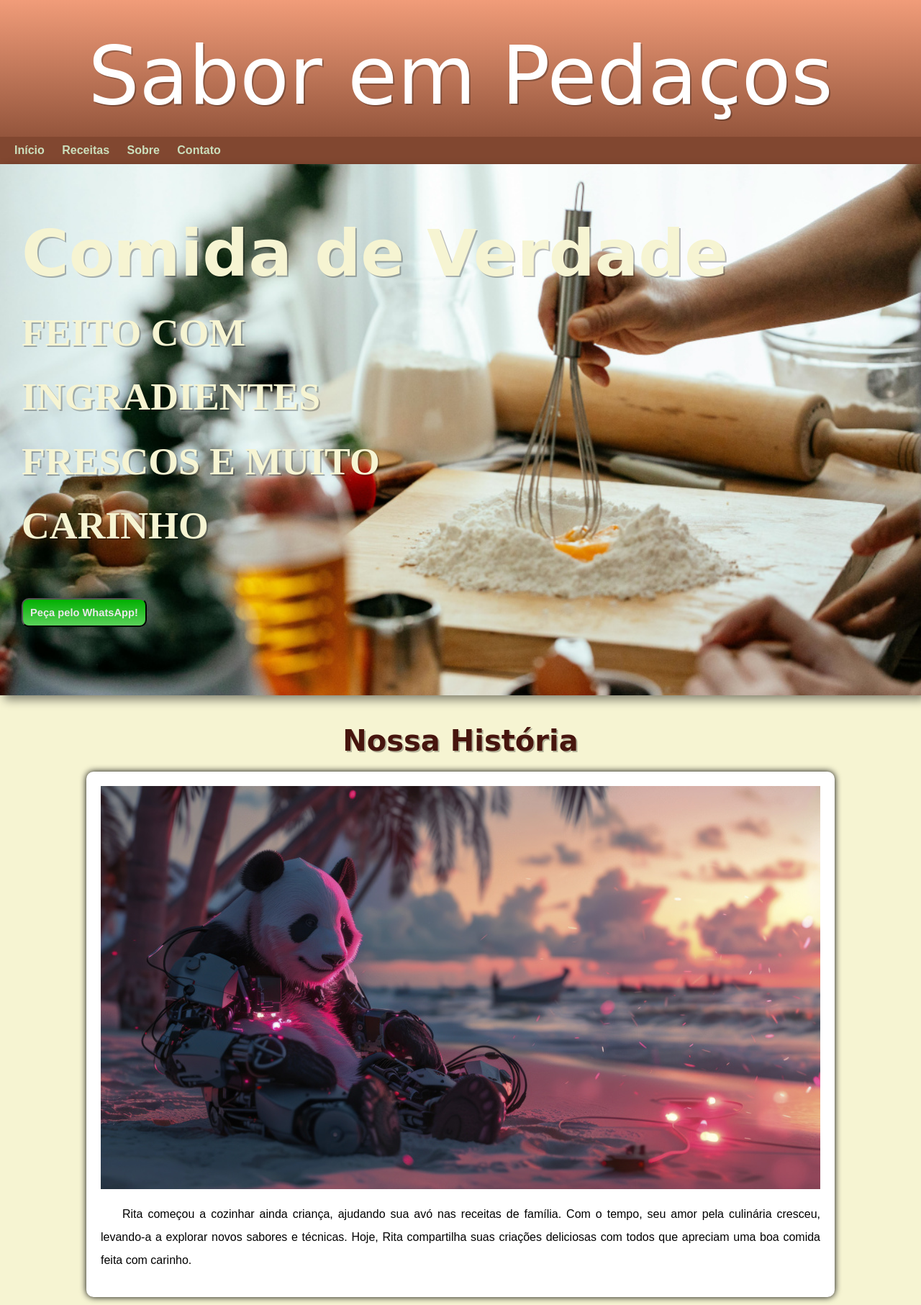
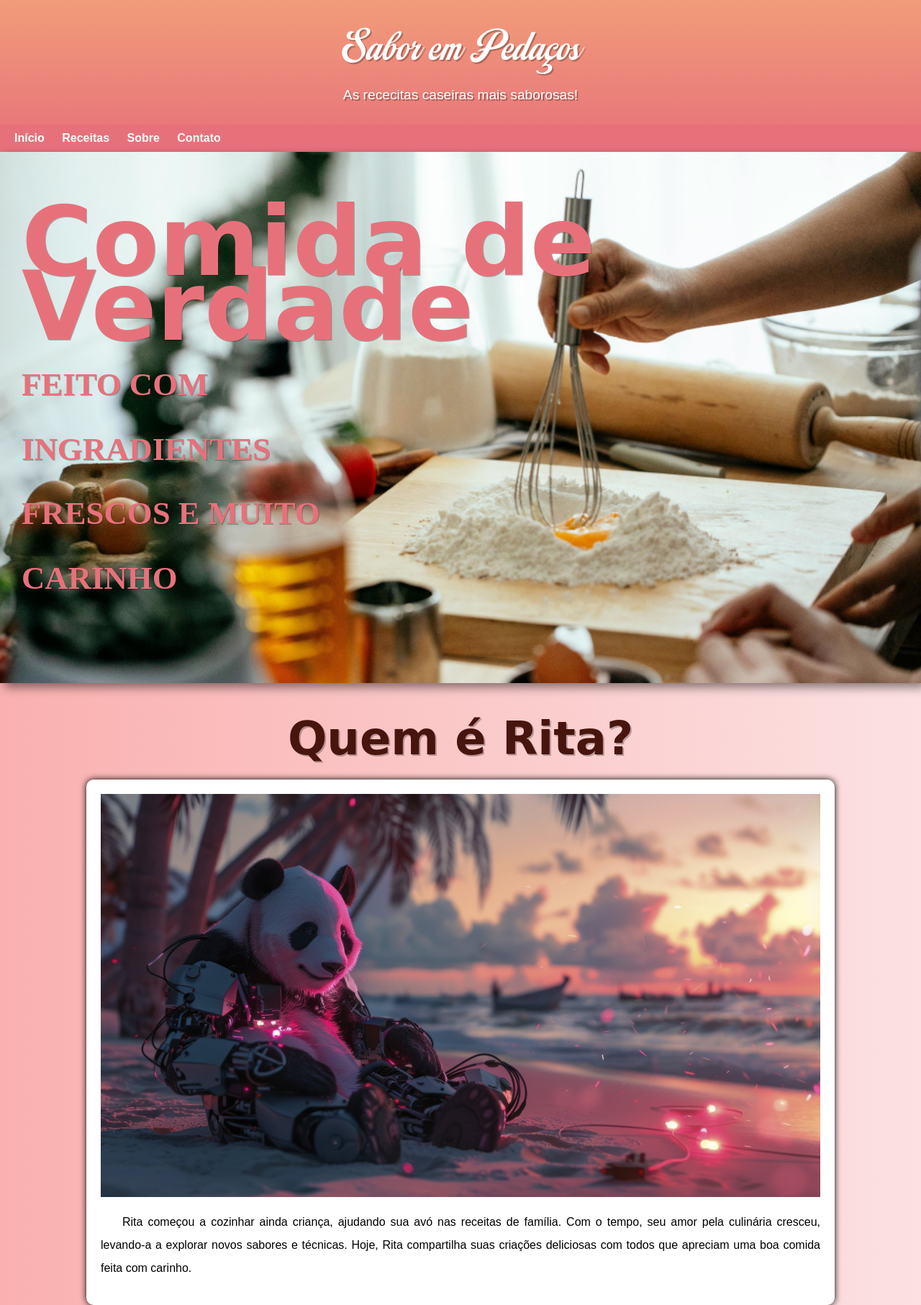
Before and after one commit to gustavolimaferreira/projeto-culinaria, a plain HTML site: page index.html in a window 1280 px wide. Shown: the top 1813 px of the page at 72% size. Drawn offline with Linux system fonts and the light colour scheme; a web font is replaced by a local one.

Commit message:
atualização 0.8

```diff
--- a/estilo/style.css
+++ b/estilo/style.css
@@ -4,18 +4,26 @@
 
 @import url('https://fonts.googleapis.com/css2?family=Faculty+Glyphic&display=swap');
 
+@font-face {
+    font-family: campana;
+    src: url(../fontes/CampanaScript.otf) format(opentype);
+    font-weight: normal;
+    font-style: normal;
+}
+
 :root {
-    --cor0:#F6F4D2;
+    --cor0:#f8f7e5;
     --cor1:#CBDFBD;
     --cor2:#D4E09B;
     --cor3:#F19C79;
-    --cor4:#814730;
+    --cor4:#e7717b;
     --cor5:#A44A3F;
     --cor6:#47150e;
 
     --font-padrao: Verdana Helvetica, Arial, sans-serif;
-    --font-destaque: 'Imperial Script', cursive;
+    --font-destaque: 'campana', cursive;
     --font-titulos: 'Faculty Glyphic', cursive;
+    --font-cursiva: 'Imperial Script', cursive;
 }
 
 * {
@@ -24,15 +32,14 @@
 }
 
 body {
-    background-color: var(--cor0);
+    background-image: linear-gradient(to right, rgb(250, 176, 176), rgb(252, 225, 225));
     font-family: var(--font-padrao);
 }
 
 header {
     background-image: linear-gradient(to bottom, var(--cor3), var(--cor4));
     min-height: 150px;
-
-    padding-top: 40px;
+    padding-top: 20px;
 }
 
 header > h1 {
@@ -40,8 +47,8 @@ header > h1 {
     color: white;
     font-family: var(--font-destaque);
     font-weight: normal;
-    font-size: 7em;
-    margin-bottom: 20px;
+    font-size: 5em;
+    margin-bottom: 5px;
     text-shadow: 2px 2px 0px rgba(0,0,0, 0.267);
 }
 
@@ -55,6 +62,7 @@ header > p {
     margin: auto;
     margin-bottom: 30px;
     text-shadow: 2px 2px 0px rgba(0, 0, 0, 0.315);
+    text-align: center;
 }
 
 nav {
@@ -64,7 +72,7 @@ nav {
 }
 
 nav > a {
-    color: var(--cor1);
+    color: white;
     padding: 10px;
     border-radius: 5px;
     text-decoration: none;
@@ -86,7 +94,7 @@ section#s1 {
     font-size: 3.5vw;
     font-weight: normal;
     background-color: rgb(51, 51, 51);
-    color: var(--cor0);
+    color: var(--cor4);
     box-shadow: 6px 6px 13px 0px rgba(0, 0, 0, 0.473);
     background-size: cover;
     background-attachment: fixed;
@@ -95,43 +103,23 @@ section#s1 {
 }
 
 section#s1 > h1 {
-    font-size: 2em;
+    font-family: var(--font-cursiva);
+    font-size: 3em;
     margin-bottom: 20px;
-    text-shadow: 2px 2px 0px rgba(0,0,0, 0.267);
+    text-shadow: 1px 1px 0px rgba(0,0,0, 0.267);
 }
 
 section#s1 > h2 {
-    font-size: 1.2em;
+    font-size: 1em;
     margin-bottom: 20px;
-    text-shadow: 2px 2px 0px rgba(0,0,0, 0.267);
+    text-shadow: 1px 1px 0px rgba(0,0,0, 0.267);
     font-family: 'Times New Roman', Times, serif;
-}
-
-section#s1 > button {
-    background-image: linear-gradient(to bottom, rgb(0, 175, 0), rgb(90, 209, 90));
-    padding: 10px;
-    border-radius: 10px;
-    font-family: 'Franklin Gothic Medium', 'Arial Narrow', Arial, sans-serif;
-
-}
-
-section#s1 > button > a {
-    text-decoration: none;
-    color: rgb(233, 233, 233);
-    font-weight: 600;
-    font-size: 1.1em;
-    transition-duration: 0.5s;
-}
-
-section#s1 > button:hover {
-    background-image: linear-gradient(to bottom, rgb(90, 209, 90), rgb(0, 175, 0));
-    box-shadow: 0px 0px 10px 1px rgba(0, 0, 0, 0.267);
 }
 
 h2#ph2 {
     text-align: center;
     font-family: var(--font-titulos);
-    font-size: 2.5em;
+    font-size: 4em;
     margin-top: 40px;
     margin-bottom: 20px;
     color: var(--cor6);
@@ -196,7 +184,13 @@ main#dts3 {
 article.art1 {
     display: flex;
     align-items: start;
-    width: 450px;
+    width: 100%;
+    max-width: 400px;
+    padding: 10px;
+}
+
+a > article > picture > img {
+    border-radius: 10px;
 }
 
 div {
@@ -214,8 +208,10 @@ main > a {
 }
 
 main > a:hover {
-    color: var(--cor3);
+    color: var(--cor6);
     text-shadow: 1px 1px 0px rgba(0,0,0, 0.267);
+    background-color: rgba(255, 208, 208, 0.685);
+    border-radius: 10px;
 }
 
 section#s4 {
@@ -226,26 +222,22 @@ section#s4 {
     font-family: var(--font-titulos);
     font-size: 3.5vw;
     font-weight: normal;
-    background-color: rgb(51, 51, 51);
-
+    background-color: #333333;
     box-shadow: 6px 6px 13px 0px rgba(0, 0, 0, 0.473);
 }
 
 section#s4 > h2 {
     text-align: center;
     font-size: 2.5em;
-    color: var(--cor3);
-}
-
-ul {
-
-    margin-top: 30px;
-
+    color: white;
+    margin-bottom: 20px;
+    background-image: linear-gradient(to right, var(--cor4), #333333);
+    padding: 20px;
 }
 
 li > a {
-    color: var(--cor1);
-    font-size: 1.5em;
+    color: white;
+    font-size: 1em;
     text-decoration: none;
     transition-duration: 0.5s;
 }
@@ -255,16 +247,19 @@ li > a:hover {
     text-shadow: 1px 1px 0px rgba(0,0,0, 0.267);
 }
 
+li {
+    color: var(--cor4);
+}
+
 footer {
     background-color: var(--cor4);
     color: var(--cor1);
     text-align: center;
-    padding: 10px;
-    font-size: 1.3em;
-    box-shadow: 0px -7px 7px rgba(0, 0, 0, 0.192);
+    padding: 3px;
+    font-size: 1.1em;
 }
 #final {
-    color: var(--cor1);
+    color: black;
     text-decoration: none;
     font-weight: bold;
     transition-duration: 0.5s;
--- a/index.html
+++ b/index.html
@@ -10,6 +10,7 @@
 <body>
     <header>
         <h1>Sabor em Pedaços</h1>
+        <p>As rececitas caseiras mais saborosas!</p>
         <nav>
             <a href="#">Início</a>
             <a href="#">Receitas</a>
@@ -20,11 +21,8 @@
     <section id="s1">
         <h1>Comida de Verdade</h1>
         <h2>FEITO COM <br>INGRADIENTES <br>FRESCOS E MUITO <br>CARINHO</h2>
-        <button>
-            <a href="">Peça pelo WhatsApp!</a>
-        </button>
     </section>
-    <h2 id="ph2">Nossa História</h2>
+    <h2 id="ph2">Quem é Rita?</h2>
     <section id="s2">
         <picture>
             <source media="(max-width: 670px)" srcset="imagens/urso-500.jpg">
@@ -152,11 +150,14 @@
     </section>
     <section id="s4">
         <h2>Redes Sociais</h2>
-        <ul>
+
+        <p>
             <li><a href="https://www.instagram.com/eu_sou_ritaliimaa/" target="_blank">Instagram</a></li>
             <li><a href="https://www.facebook.com/rita.lima.946517" target="_blank">Facebook</a></li>
             <li><a href="" target="_blank">Youtube</a></li>
             <li><a href="" target="_blank">TikTok</a></li>
+        </p>
+
     </section>
     <footer>
         <p>Site desenvolvido por <a href="https://github.com/gustavolimaferreira?tab=repositories" target="_blank" id="final">Gustavo Ferreira</a>.</p>
```
Also changed, not shown: fontes/CampanaScript.otf (added).
